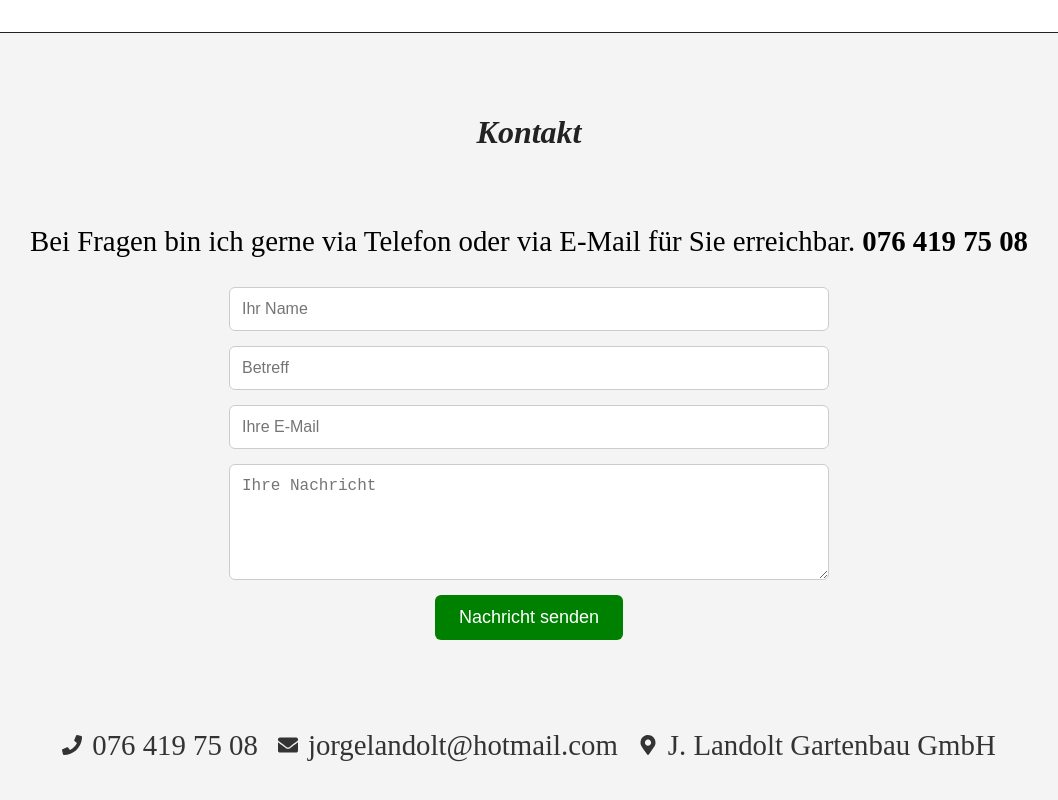
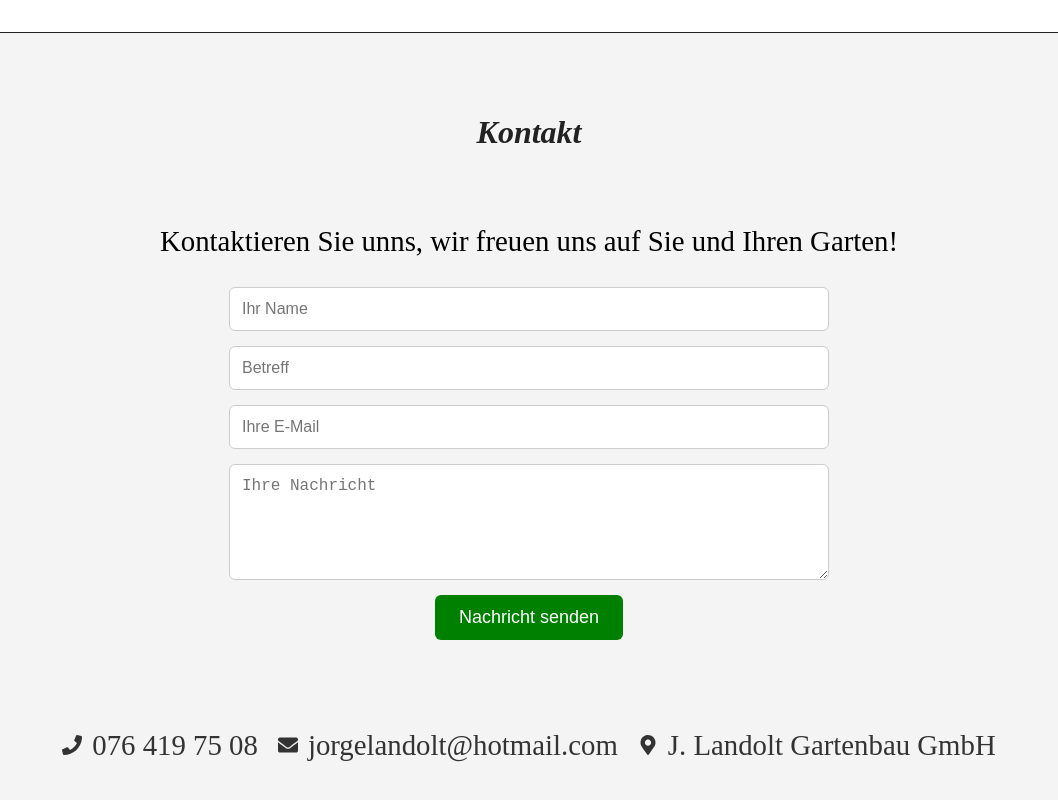
Before and after one commit to diego-monfort-landolt/gartenbau, a React (Vite) app: page / in a window 1280 px wide. Shown: the part 3833-4633 px from the top of the page, without its empty margins (111-1169 px from the left). Built offline with nearby package versions, Linux system fonts and the light colour scheme.

Commit message:
andere den text im kontakt

```diff
--- a/src/components/Contact.tsx
+++ b/src/components/Contact.tsx
@@ -5,8 +5,7 @@ const Contact = () => (
   <section id="contact" className="contact">
     <h2>Kontakt</h2>
 <div className="description-k">
-  <p>Bei Fragen bin ich gerne via Telefon oder via E-Mail für Sie erreichbar.
-        <b> 076 419 75 08</b></p>
+  <p>Kontaktieren Sie unns, wir freuen uns auf Sie und Ihren Garten!</p>
 </div>
     <form
       className="contact-form"
```
